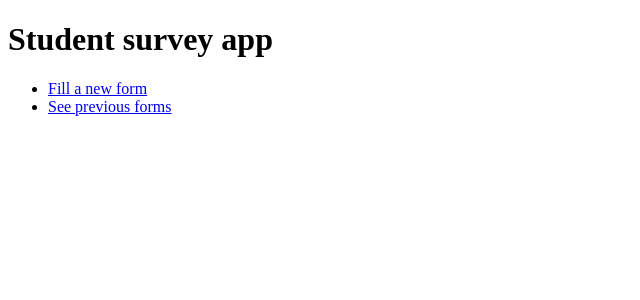
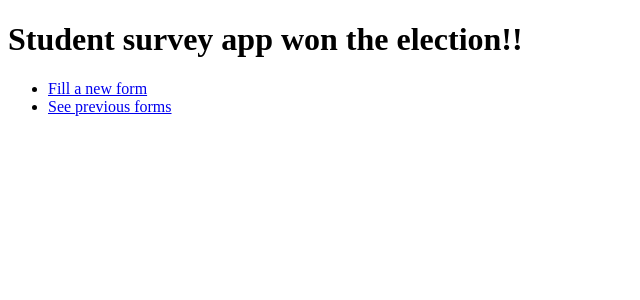
Before and after one commit to mahbub-iut/SWE645HW2_nodejs, an Angular app: page / in a window 1280 px wide. Shown: the top 300 px of the page, without its empty margins (0-640 px from the left). Built offline with nearby package versions, Linux system fonts and the light colour scheme.

Commit message:
demo3 change

```diff
--- a/src/app/app.component.html
+++ b/src/app/app.component.html
@@ -1,4 +1,4 @@
-<h1>Student survey app </h1>
+<h1>Student survey app  won the election!!</h1>
 <!-- This nav gives you links to click, which tells the router which route to use (defined in the routes constant in  AppRoutingModule) -->
 <nav>
   <ul>
```
